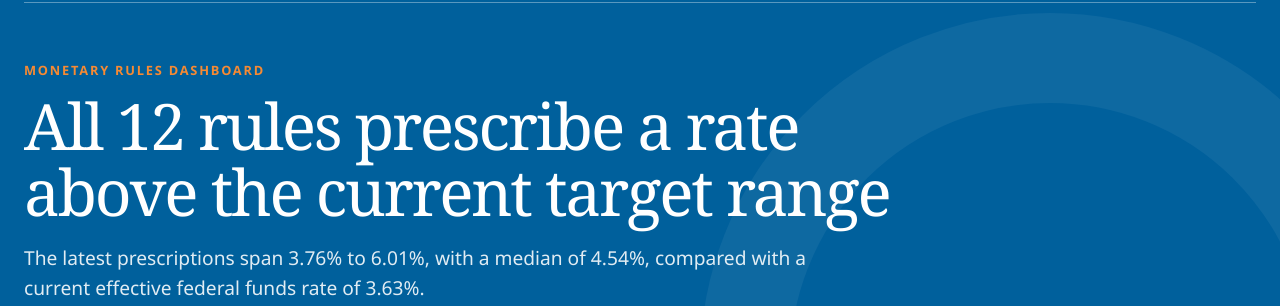
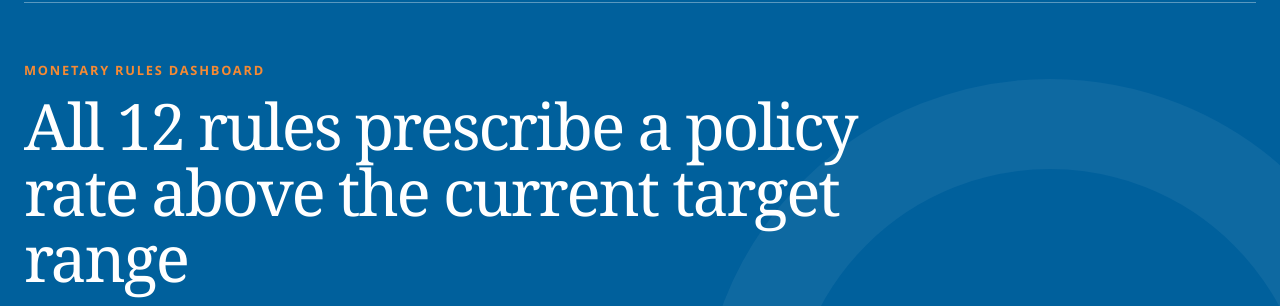
Before and after one commit to matthewschafferecon/monetary-rules-dashboard-preview-site, a plain HTML site: page index.html in a window 1280 px wide. Shown: the part 78-384 px from the top of the page. Drawn offline with nearby package versions, Linux system fonts and the light colour scheme.

Commit message:
Use policy rate in dashboard headline

```diff
--- a/index.html
+++ b/index.html
@@ -1294,7 +1294,7 @@
         const [targetLow, targetHigh] = data.target_range;
         const aboveCount = values.filter(value => value > targetHigh).length;
         const allAbove = aboveCount === values.length;
-        document.getElementById('headline').textContent = allAbove ? `All ${values.length} rules prescribe a rate above the current target range` : `${aboveCount} of ${values.length} rules prescribe a rate above the current target range`;
+        document.getElementById('headline').textContent = allAbove ? `All ${values.length} rules prescribe a policy rate above the current target range` : `${aboveCount} of ${values.length} rules prescribe a policy rate above the current target range`;
         document.getElementById('hero-deck').textContent = `The latest prescriptions span ${pct(data.range[0])} to ${pct(data.range[1])}, with a median of ${pct(data.median)}, compared with a current effective federal funds rate of ${pct(data.effr)}.`;
         document.getElementById('range').textContent = `${pct(data.range[0])}–${pct(data.range[1])}`;
         document.getElementById('median').textContent = pct(data.median);
@@ -1378,7 +1378,7 @@
           const [snapshotTargetLow, snapshotTargetHigh] = snapshot.target_range;
           const snapshotAboveCount = currentValues.filter(value => value > snapshotTargetHigh).length;
           const snapshotAllAbove = snapshotAboveCount === currentValues.length;
-          document.getElementById('headline').textContent = snapshotAllAbove ? `All ${currentValues.length} rules prescribe a rate above the ${isLatest ? 'current' : 'selected'} target range` : `${snapshotAboveCount} of ${currentValues.length} rules prescribe a rate above the ${isLatest ? 'current' : 'selected'} target range`;
+          document.getElementById('headline').textContent = snapshotAllAbove ? `All ${currentValues.length} rules prescribe a policy rate above the ${isLatest ? 'current' : 'selected'} target range` : `${snapshotAboveCount} of ${currentValues.length} rules prescribe a policy rate above the ${isLatest ? 'current' : 'selected'} target range`;
           document.getElementById('hero-deck').textContent = isLatest
             ? `The latest prescriptions span ${pct(snapshot.range[0])} to ${pct(snapshot.range[1])}, with a median of ${pct(snapshot.median)}, compared with a current effective federal funds rate of ${pct(snapshot.effr)}.`
             : `At the ${formatQuarter(snapshot.date)} data vintage (${formatObservationDate(snapshot.date)} source row), prescriptions span ${pct(snapshot.range[0])} to ${pct(snapshot.range[1])}, with a median of ${pct(snapshot.median)}, compared with an effective federal funds rate of ${pct(snapshot.effr)}.`;
```
